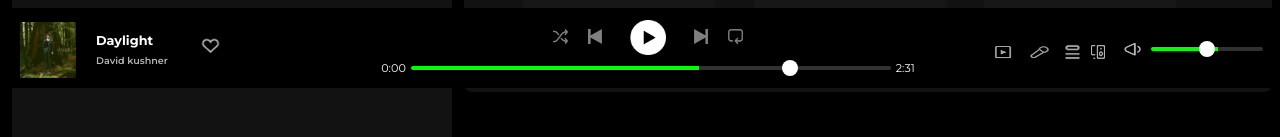
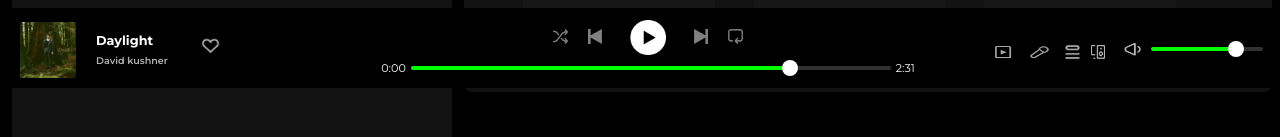
Before and after one commit to Sabick-A/Spotify-Clone-Project, a plain HTML site: page index.html in a window 1280 px wide. Shown: the part 712-849 px from the top of the page. Drawn offline with Linux system fonts and the light colour scheme.

Commit message:
final changes

```diff
--- a/index.html
+++ b/index.html
@@ -158,7 +158,7 @@
                 <img src="./assets/controls_icon4.png" id="img4" alt="o">
                 <div class="volume">
                     <img src="./assets/controls_icon5.png" id="img5" alt="q">
-                    <input type="range" id="vol" name="volume" step="1" value="50">
+                    <input type="range" id="vol" name="volume" step="1" value="80">
                 </div>
             </div>
         </div>
--- a/style.css
+++ b/style.css
@@ -435,7 +435,7 @@ h2{
     outline:none;
     width: 7rem;
     height: 0.25rem;
-    background:linear-gradient(90deg,rgb(0,255,0)60%,#313131 60%);
+    background:linear-gradient(90deg,rgb(0,255,0)80%,#313131 80%);
     border-radius: 1rem;
 }
 
@@ -463,7 +463,7 @@ h2{
     width: 30rem;
     position: relative;
     height: 0.25rem;
-    background:linear-gradient(90deg,rgb(0,255,0)60%,#313131 60%);
+    background:linear-gradient(90deg,rgb(0,255,0)80%,#313131 80%);
     border-radius: 1rem;
 }
 
```
